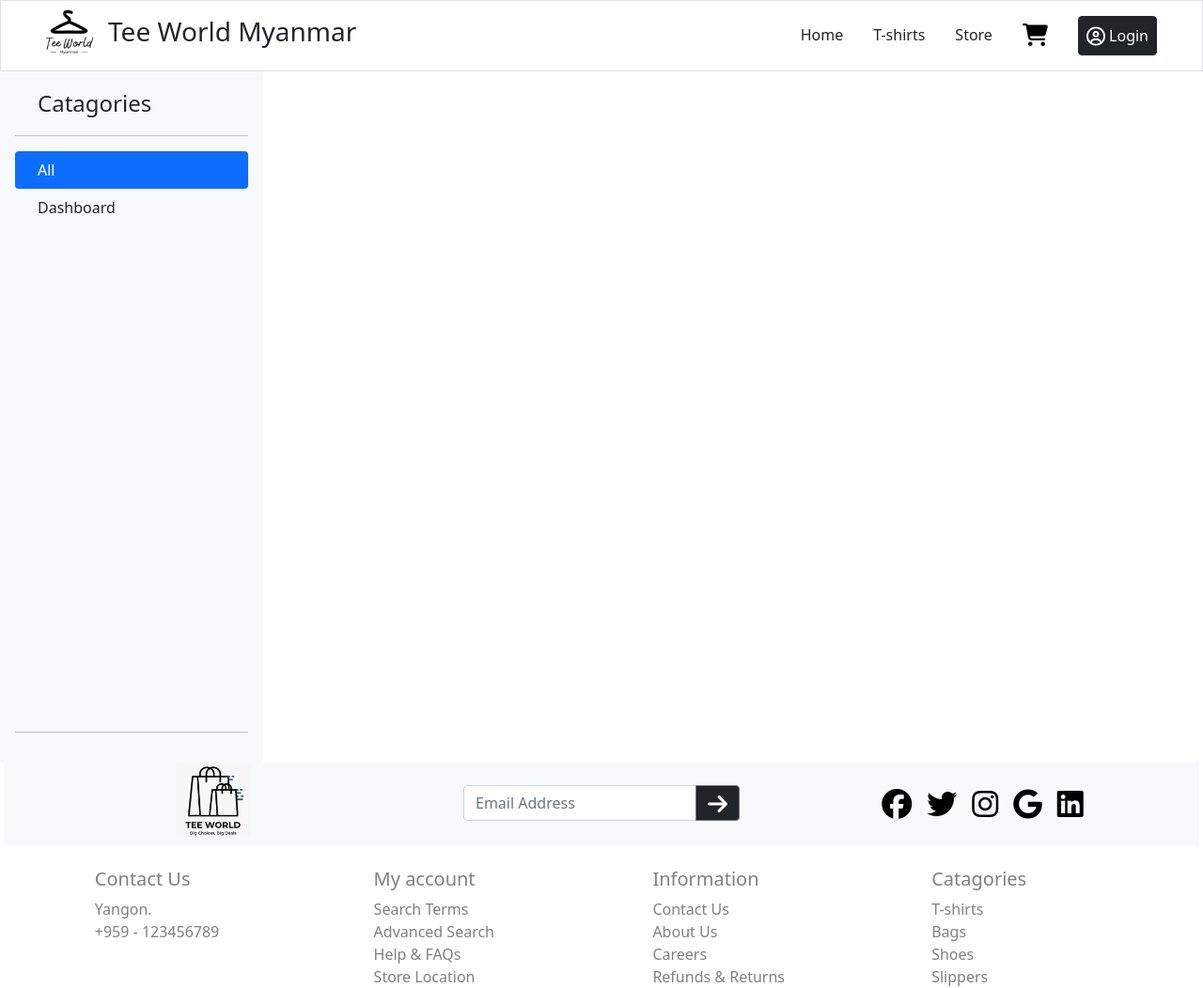
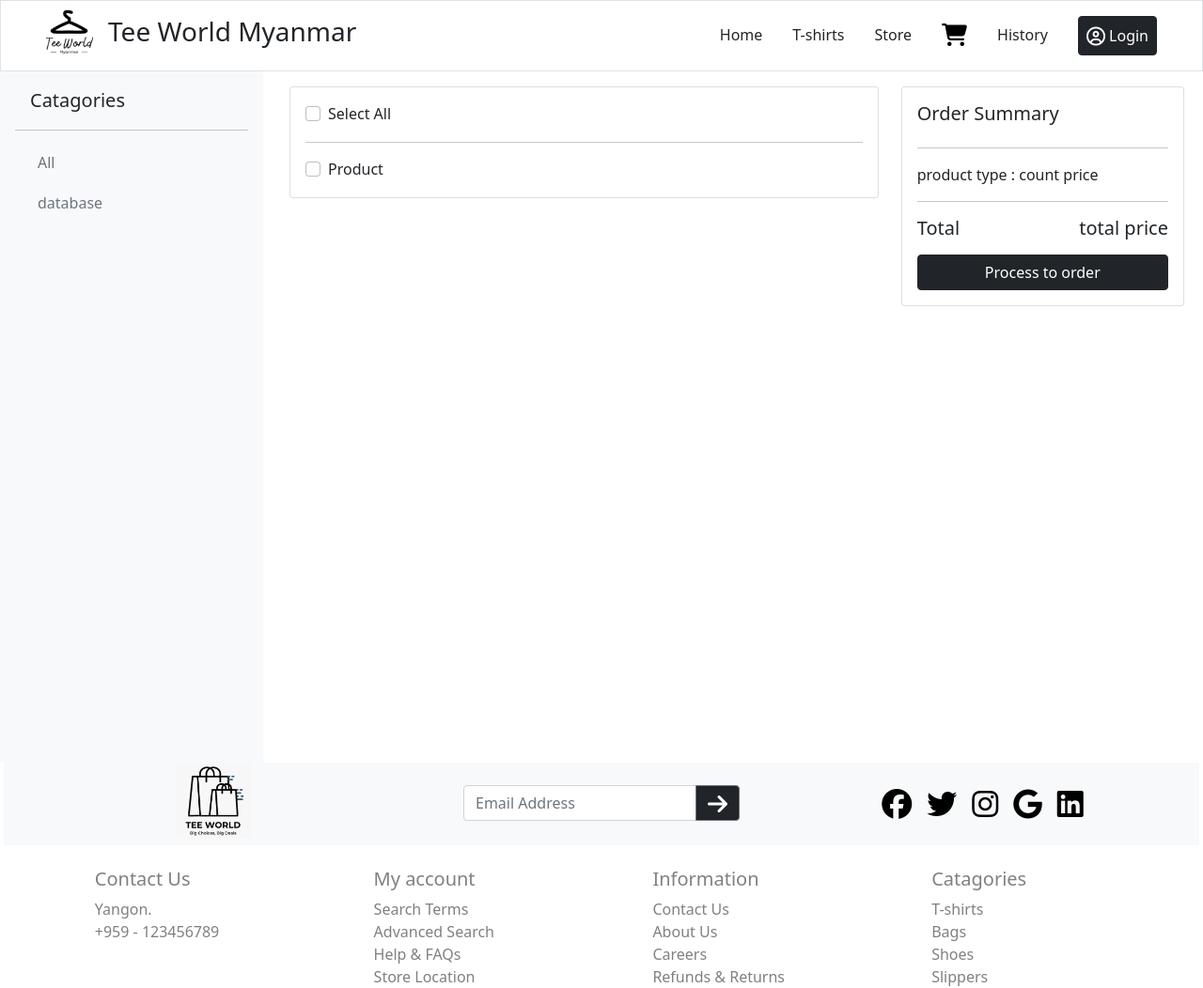
Before and after one commit to MayThazinTun/Project, a PHP site: page /carts.php in a window 1280 px wide. Shown: the top 1052 px of the page at 94% size. Run offline with PHP 8.4, Linux system fonts and the light colour scheme.

Commit message:
feat: add feature and fix some functions

```diff
--- a/Layout/header.php
+++ b/Layout/header.php
@@ -8,9 +8,11 @@
         integrity="sha384-EVSTQN3/azprG1Anm3QDgpJLIm9Nao0Yz1ztcQTwFspd3yD65VohhpuuCOmLASjC" crossorigin="anonymous">
     <title>Document</title>
     <link rel="stylesheet" href="./assets/style.css">
-    <link rel="stylesheet" href="https://cdnjs.cloudflare.com/ajax/libs/font-awesome/6.5.2/css/all.min.css" integrity="sha512-SnH5WK+bZxgPHs44uWIX+LLJAJ9/2PkPKZ5QiAj6Ta86w+fsb2TkcmfRyVX3pBnMFcV7oQPJkl9QevSCWr3W6A==" crossorigin="anonymous" referrerpolicy="no-referrer" />
+    <link rel="stylesheet" href="https://cdnjs.cloudflare.com/ajax/libs/font-awesome/6.5.2/css/all.min.css"
+        integrity="sha512-SnH5WK+bZxgPHs44uWIX+LLJAJ9/2PkPKZ5QiAj6Ta86w+fsb2TkcmfRyVX3pBnMFcV7oQPJkl9QevSCWr3W6A=="
+        crossorigin="anonymous" referrerpolicy="no-referrer" />
 </head>
 
 <body>
 
-<?php require_once("../Layout/nav.php") ?>
+    <?php require_once ("../Layout/nav.php") ?>
--- a/Layout/nav.php
+++ b/Layout/nav.php
@@ -1,7 +1,8 @@
 <nav class="d-flex justify-content-between py-2 px-5 border border-bottom-2">
     <div class="d-flex align-item-center">
         <img src="../images/Logo.png" class="rounded me-3" style="width: 50px;height: 50px;">
-        <h3 class="m-0 py-2"><a href="../user/index.php" style="text-decoration:none;" class="text-dark">Tee World Myanmar</a></h3>
+        <h3 class="m-0 py-2"><a href="../user/index.php" style="text-decoration:none;" class="text-dark">Tee World
+                Myanmar</a></h3>
     </div>
     <div class=" m-0 py-2">
         <ul class="nav">
@@ -17,15 +18,19 @@
             <li class="nav-item" aria-label="">
                 <!-- check already login or not -->
 
-                <a href="../Register/signin.php" class="nav-link"><i class="fa-solid fa-cart-shopping fa-xl" style="color: #000000;"></i></a>
+                <a href="../Register/signin.php" class="nav-link"><i class="fa-solid fa-cart-shopping fa-xl"
+                        style="color: #000000;"></i></a>
             </li>
 
             <!-- history after login or register-->
-
+            <li class="nav-item">
+                <a href="../user/history.php" class="nav-link text-dark">History</a>
+            </li>
             <!-- change login btn into myaccount after login -->
             <li class="nav-item ms-3">
                 <button type="button" class="btn btn-dark p-0">
-                    <a href="../Register/signin.php" class="nav-link text-white p-2"><i class="fa-regular fa-circle-user fa-lg" style="color: #ffffff;"></i>  Login</a>
+                    <a href="../Register/signin.php" class="nav-link text-white p-2"><i
+                            class="fa-regular fa-circle-user fa-lg" style="color: #ffffff;"></i> Login</a>
                 </button>
             </li>
 
--- a/Layout/nav_history.php
+++ /dev/null
@@ -1,3 +0,0 @@
-<li class="nav-item">
-    <a href="./history.php" class="nav-link text-dark">History</a>
-</li>
--- a/Layout/sidebar.php
+++ b/Layout/sidebar.php
@@ -1,20 +1,13 @@
 <div class="d-flex flex-column flex-shrink-0 p-3 bg-light" style="width: 280px; height:92vh">
-  <a href="" class="d-flex align-items-center link-dark text-decoration-none">
-    <span class="fs-4 ps-4">Catagories</span>
-  </a>
+  <div class="fs-5 ps-3">
+    Catagories
+  </div>
   <hr>
-  <ul class="nav nav-pills flex-column mb-auto">
-    <li class="nav-item">
-      <a href="#" class="nav-link active ps-4" aria-current="page">
-        All
-      </a>
-    </li>
-    <!-- catagories that admin add -->
-    <li>
-      <a href="#" class="nav-link link-dark ps-4">
-        Dashboard
-      </a>
-    </li>
-  </ul>
-  <hr>
+  <div class="btn-group-vertical gap-2">
+
+    <button class="btn btn-outline-secondary border-0 text-start ps-4">All</button>
+
+    <button class="btn btn-outline-secondary border-0 text-start ps-4">database</button>
+
+  </div>
 </div>
--- a/user/assets/style.css
+++ b/user/assets/style.css
@@ -1,11 +1,11 @@
-#btn{
+#btn {
     border-radius: 100px;
     font-weight: bold;
     background-color: rgba(250, 235, 215, 0.774);
 }
 
-#card{
-    margin-top:150px;
+#card {
+    margin-top: 150px;
     margin-bottom: 145px;
     text-align: justify;
     /* padding: 30px; */
@@ -23,3 +23,26 @@
     width: auto;
     height: 50%;
 }
+
+.nav-item:hover {
+    background-color: rgb(222, 219, 219);
+}
+
+.btn:hover {
+    background-color: gray;
+    border: 1px solid black;
+}
+
+input[type=file]::file-selector-button {
+    border: 1px solid gray;
+    color: white;
+    padding: .2em .4em;
+    border-radius: .2em;
+    background-color: black;
+    transition: 0.3s;
+}
+
+input[type=file]::file-selector-button:hover {
+    background-color: gray;
+    border: 1px solid black;
+}
--- a/user/carts.php
+++ b/user/carts.php
@@ -1,6 +1,49 @@
-<?php require_once ("../Layout/header.php");
-require_once ("../Layout/sidebar.php");  ?>
+<?php require_once ("../Layout/header.php"); ?>
 
-
+<div class="row me-1">
+    <div class="col-auto">
+        <?php require_once ("../Layout/sidebar.php") ?>
+    </div>
+    <div class="col p-3">
+        <div class="row">
+            <div class="col-8">
+                <div class="card p-3">
+                    <div class="form-check">
+                        <input class="form-check-input" type="checkbox" value="" id="flexCheckDefault">
+                        <label class="form-check-label" for="flexCheckDefault">
+                            Select All
+                        </label>
+                    </div>
+                    <hr>
+                    <!-- list of product that customer add to cart -->
+                    <div class="form-check">
+                        <input class="form-check-input" type="checkbox" value="" id="flexCheckChecked">
+                        <label class="form-check-label" for="flexCheckChecked">
+                            Product
+                        </label>
+                    </div>
+                </div>
+            </div>
+            <div class="col-4">
+                <div class="card p-3">
+                    <h5 class="card-title">Order Summary</h5>
+                    <hr>
+                    <div class="card-text">
+                        <p>product type : count  price</p>
+                        <!-- sometime discount will be include -->
+                         <hr>
+                         <div class="d-flex justify-content-between">
+                            <h5>Total</h5>
+                            <h5>total price</h5>
+                         </div>
+                    </div>
+                    <div class="d-grid">
+                        <a href="" class="btn btn-dark mt-2">Process to order</a>
+                    </div>
+                </div>
+            </div>
+        </div>
+    </div>
+</div>
 
 <?php require_once ("../Layout/footer.php") ?>
```
Also changed, not shown: user/history.php (+28 -4 lines), user/invoice.php (added, +88 -0 lines), user/order.php (added, +35 -0 lines), user/store.php (+19 -4 lines), user/tshirt.php (+33 -9 lines), images/Thank_you.jpg (added).
